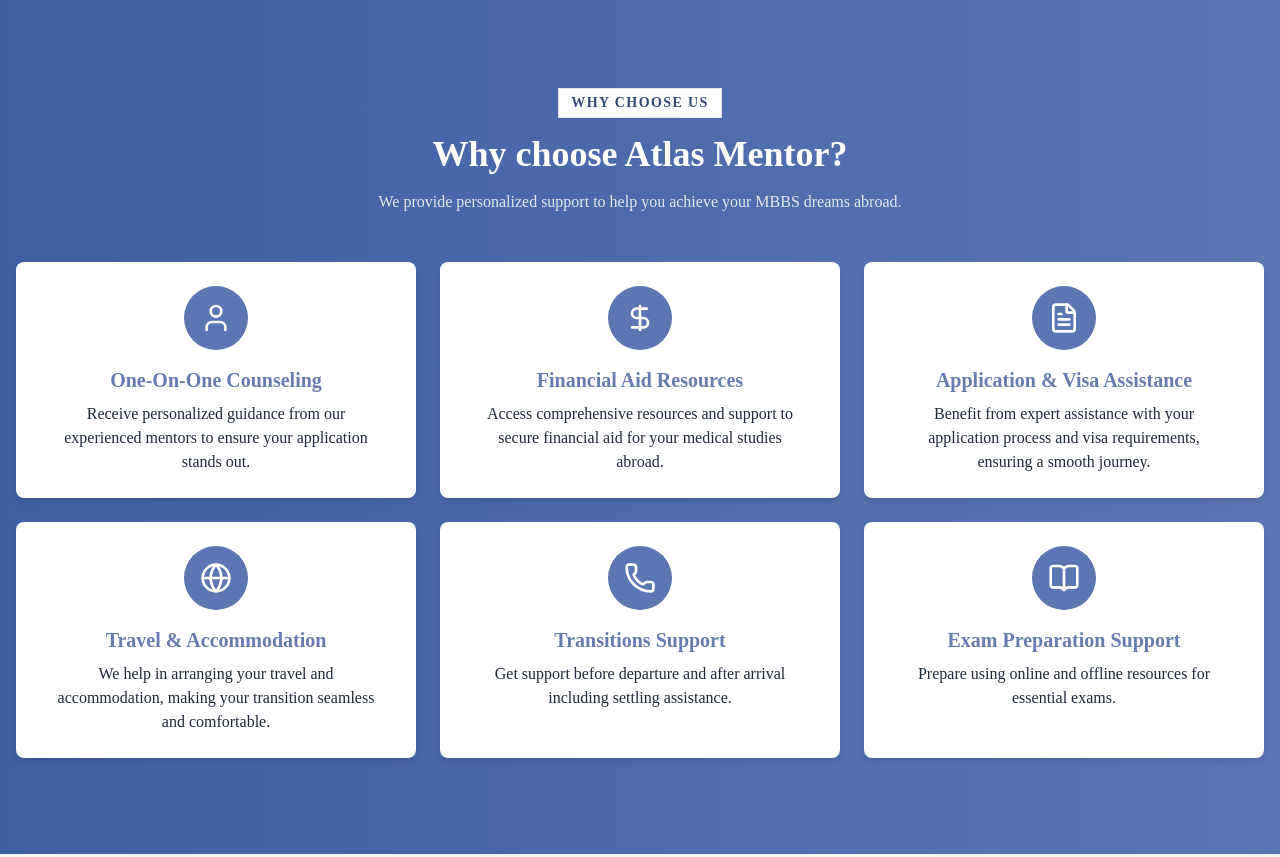
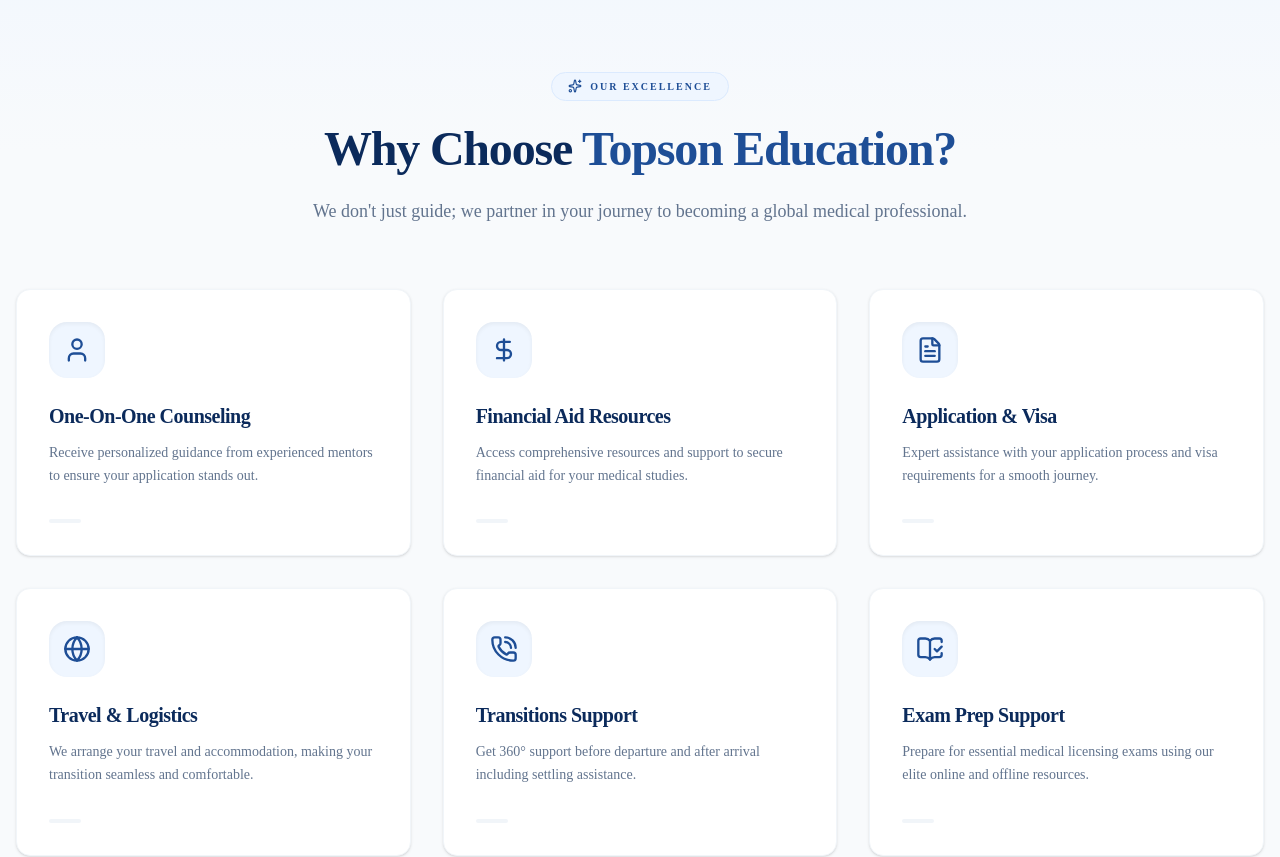
Before and after one commit to webworkcoder/education_client, a Next.js app: page / in a window 1280 px wide. Shown: the part 5480-6337 px from the top of the page. Built offline with nearby package versions, Linux system fonts and the light colour scheme; no server answers.

Commit message:
Fix whyChooseUs

```diff
--- a/src/components/LandingPage/WhyChooseUs.tsx
+++ b/src/components/LandingPage/WhyChooseUs.tsx
@@ -5,138 +5,108 @@ import {
   DollarSign,
   FileText,
   Globe,
-  Phone,
-  BookOpen,
+  PhoneCall,
+  BookOpenCheck,
+  Sparkles,
 } from "lucide-react";
 import { motion } from "framer-motion";
 import WhyUsCard from "../common/WhyCard";
 
-const WhyChooseUs = () => {
 const features = [
   {
-      icon: <User className="w-8 h-8 text-white" />,
+    icon: <User className="w-7 h-7" />,
     title: "One-On-One Counseling",
-      desc: "Receive personalized guidance from our experienced mentors to ensure your application stands out.",
+    desc: "Receive personalized guidance from experienced mentors to ensure your application stands out.",
   },
   {
-      icon: <DollarSign className="w-8 h-8 text-white" />,
+    icon: <DollarSign className="w-7 h-7" />,
     title: "Financial Aid Resources",
-      desc: "Access comprehensive resources and support to secure financial aid for your medical studies abroad.",
+    desc: "Access comprehensive resources and support to secure financial aid for your medical studies.",
   },
   {
-      icon: <FileText className="w-8 h-8 text-white" />,
-      title: "Application & Visa Assistance",
-      desc: "Benefit from expert assistance with your application process and visa requirements, ensuring a smooth journey.",
+    icon: <FileText className="w-7 h-7" />,
+    title: "Application & Visa",
+    desc: "Expert assistance with your application process and visa requirements for a smooth journey.",
   },
   {
-      icon: <Globe className="w-8 h-8 text-white" />,
-      title: "Travel & Accommodation",
-      desc: "We help in arranging your travel and accommodation, making your transition seamless and comfortable.",
+    icon: <Globe className="w-7 h-7" />,
+    title: "Travel & Logistics",
+    desc: "We arrange your travel and accommodation, making your transition seamless and comfortable.",
   },
   {
-      icon: <Phone className="w-8 h-8 text-white" />,
+    icon: <PhoneCall className="w-7 h-7" />,
     title: "Transitions Support",
-      desc: "Get support before departure and after arrival including settling assistance.",
+    desc: "Get 360° support before departure and after arrival including settling assistance.",
   },
   {
-      icon: <BookOpen className="w-8 h-8 text-white" />,
-      title: "Exam Preparation Support",
-      desc: "Prepare using online and offline resources for essential exams.",
+    icon: <BookOpenCheck className="w-7 h-7" />,
+    title: "Exam Prep Support",
+    desc: "Prepare for essential medical licensing exams using our elite online and offline resources.",
   },
 ];
 
-  // Parent animation
 const container = {
   hidden: {},
   show: {
-      transition: {
-        staggerChildren: 0.15,
-        delayChildren: 0.2,
-      },
+    transition: { staggerChildren: 0.1, delayChildren: 0.1 },
   },
 };
 
-  // Child animation (premium feel)
-  const fadeUp = {
-    hidden: {
-      opacity: 0,
-      y: 50,
-      scale: 0.95,
-      filter: "blur(6px)",
-    },
-    show: {
-      opacity: 1,
-      y: 0,
-      scale: 1,
-      filter: "blur(0px)",
-      transition: {
-        duration: 0.6,
-        ease: [0.22, 1, 0.36, 1] as const,
-      },
-    },
-  };
+const WhyChooseUs = () => {
+  return (
+    <section
+      id="whyus"
+      className="bg-[#f8fafc] py-20 px-4 overflow-hidden relative"
+    >
+      {/* Decorative background elements */}
+      <div className="absolute top-0 left-0 w-full h-40 bg-gradient-to-b from-blue-50/50 to-transparent" />
 
-  return (
-    <section id="whyus" className="bg-gradient-to-r from-[#3f5fa3] to-[#5b76b3] py-24 px-4 overflow-hidden">
-      <div className="max-w-7xl mx-auto text-center text-white">
+      <div className="max-w-7xl mx-auto relative z-10">
+        <div className="text-center mb-16">
+          <motion.div
+            initial={{ opacity: 0, y: 20 }}
+            whileInView={{ opacity: 1, y: 0 }}
+            className="inline-flex items-center gap-2 px-4 py-1.5 rounded-full bg-blue-50 border border-blue-100 mb-6"
+          >
+            <Sparkles size={14} className="text-[#1e4e96]" />
+            <span className="text-[10px] font-bold text-[#1e4e96] uppercase tracking-[0.2em]">
+              Our Excellence
+            </span>
+          </motion.div>
 
-        {/* TOP TAG */}
-        <motion.p
-          initial={{ opacity: 0, y: -20 }}
-          whileInView={{ opacity: 1, y: 0 }}
-          transition={{ duration: 0.5 }}
-          viewport={{ once: true }}
-          className="text-sm font-bold bg-white text-[#344978] tracking-widest border inline-block px-3 py-1 mb-4"
-        >
-          WHY CHOOSE US
-        </motion.p>
-
-        {/* TITLE */}
-        <motion.p
-          initial={{ opacity: 0, y: -30 }}
+          <motion.h2
+            initial={{ opacity: 0, y: 20 }}
             whileInView={{ opacity: 1, y: 0 }}
             transition={{ duration: 0.6 }}
-          viewport={{ once: true }}
-          className="text-3xl md:text-4xl font-bold mb-4"
+            className="text-4xl md:text-5xl font-black text-[#0b2a5b] mb-6 tracking-tight"
           >
-          Why choose Atlas Mentor?
+            Why Choose <span className="text-[#1e4e96]">Topson Education?</span>
+          </motion.h2>
+
+          <motion.p
+            initial={{ opacity: 0 }}
+            whileInView={{ opacity: 1 }}
+            className="text-slate-500 text-lg max-w-2xl mx-auto"
+          >
+            We don&#39;t just guide; we partner in your journey to becoming a global
+            medical professional.
           </motion.p>
+        </div>
 
-        {/* DESCRIPTION */}
-        <motion.p
-          initial={{ opacity: 0, y: -20 }}
-          whileInView={{ opacity: 1, y: 0 }}
-          transition={{ duration: 0.6, delay: 0.1 }}
-          viewport={{ once: true }}
-          className="text-sm md:text-base max-w-2xl mx-auto mb-12 text-gray-200"
-        >
-          We provide personalized support to help you achieve your MBBS dreams abroad.
-        </motion.p>
-
-        {/* GRID */}
         <motion.div
           variants={container}
           initial="hidden"
           whileInView="show"
           viewport={{ once: true }}
-          className="grid sm:grid-cols-2 md:grid-cols-3 gap-6"
+          className="grid sm:grid-cols-2 lg:grid-cols-3 gap-6 lg:gap-8"
         >
           {features.map((item, index) => (
-            <motion.div
+            <WhyUsCard
               key={index}
-              variants={fadeUp}
-              whileHover={{
-                scale: 1.05,
-                y: -5,
-                transition: { duration: 0.3 },
-              }}
-            >
-              <WhyUsCard
               icon={item.icon}
               title={item.title}
               desc={item.desc}
             />
-            </motion.div>
           ))}
         </motion.div>
       </div>
--- a/src/components/common/WhyCard.tsx
+++ b/src/components/common/WhyCard.tsx
@@ -1,4 +1,7 @@
+"use client";
+
 import React from "react";
+import { motion } from "framer-motion";
 
 type Props = {
   icon: React.ReactNode;
@@ -6,26 +9,40 @@ type Props = {
   desc: string;
 };
 
+const fadeUp = {
+  hidden: { opacity: 0, y: 30 },
+  show: {
+    opacity: 1,
+    y: 0,
+    transition: { duration: 0.5, ease: "easeOut" },
+  },
+};
+
 const WhyUsCard = ({ icon, title, desc }: Props) => {
   return (
-    <div className="bg-white text-gray-800 p-6 rounded-md shadow-md text-center group transition-all duration-300 hover:shadow-xl h-full flex flex-col">
+    <motion.div
+      variants={fadeUp}
+      whileHover={{ y: -8 }}
+      className="group relative bg-white p-8 rounded-xl border border-slate-100 shadow-sm hover:shadow-2xl hover:shadow-blue-900/10 transition-all duration-500 flex flex-col items-start text-left h-full"
+    >
+      <div className="absolute inset-0 bg-gradient-to-br from-blue-50/50 to-transparent opacity-0 group-hover:opacity-100 transition-opacity rounded-[2rem]" />
 
-      {/* ICON */}
-      <div className="w-16 h-16 mx-auto mb-4 flex items-center justify-center bg-[#5b76b3] rounded-full
-        transition-all duration-300 transform group-hover:-translate-y-2">
+      <div className="relative z-10 w-14 h-14 mb-6 flex items-center justify-center bg-blue-50 text-[#1e4e96] rounded-2xl group-hover:bg-[#1e4e96] group-hover:text-white transition-all duration-500 shadow-inner">
         {icon}
       </div>
 
-      {/* TITLE */}
-      <h3 className="font-semibold text-xl mb-2 text-[#667cb0]">
+      <h3 className="relative z-10 font-bold text-xl mb-3 text-[#0b2a5b] tracking-tight group-hover:text-[#1e4e96] transition-colors">
         {title}
       </h3>
 
-      {/* DESCRIPTION */}
-      <p className="text-base max-w-xs mx-auto flex-grow">
+      <p className="relative z-10 text-slate-500 text-sm leading-relaxed mb-4">
         {desc}
       </p>
-    </div>
+
+      <div className="mt-auto pt-4">
+        <div className="h-1 w-8 bg-slate-100 group-hover:w-16 group-hover:bg-[#1e4e96] transition-all duration-500 rounded-full" />
+      </div>
+    </motion.div>
   );
 };
 
```
Lines whose indentation alone changed are shown as unchanged.
